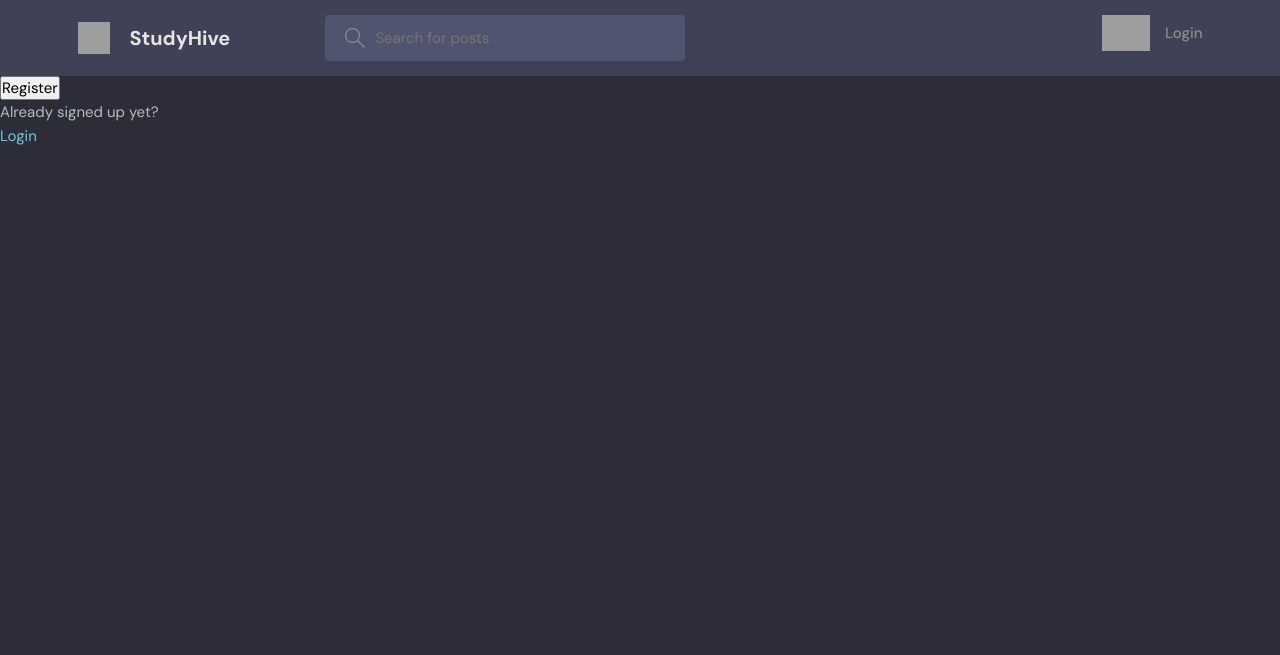
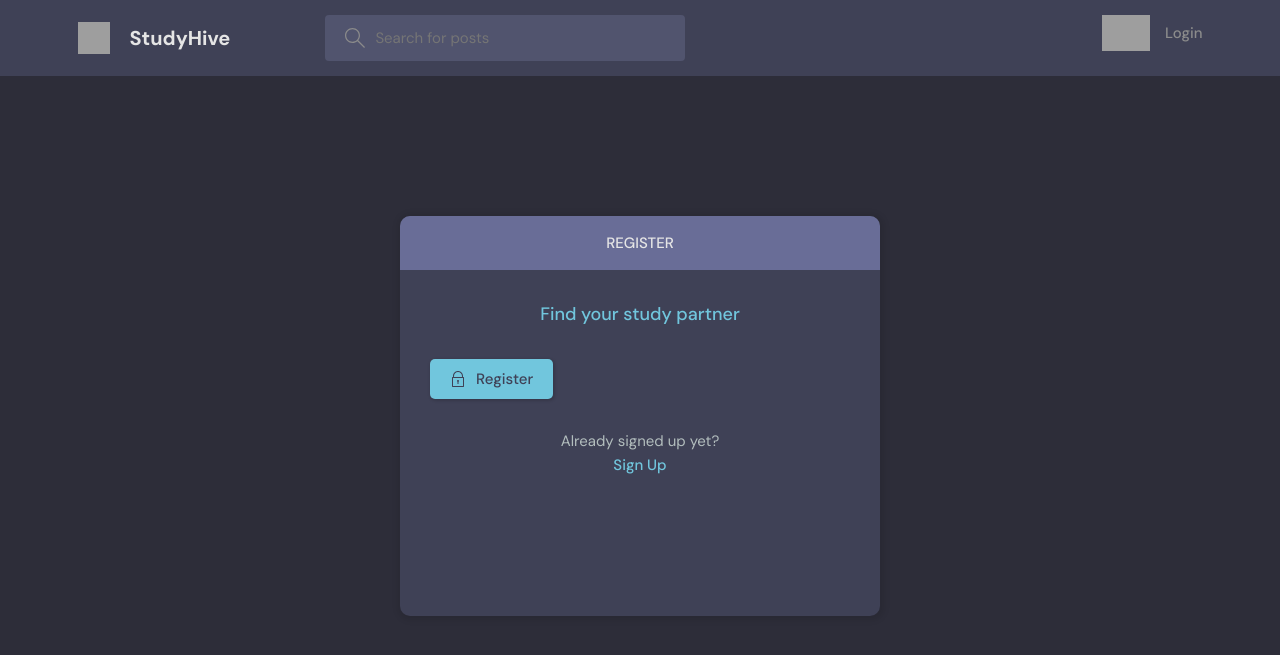
Before and after one commit to ygebre1/study-hive, a Django app: template base/templates/base/login_register.html in a window 1280 px wide. Shown: the top 655 px of the page. Run offline with Django 3.2, Linux system fonts and the light colour scheme; the template is opened without the code that fills it, so the values that code supplies are empty; grey boxes are pictures that could not be loaded.

Commit message:
Updated the signup/login page ui to the backend

```diff
--- a/base/templates/base/home.html
+++ b/base/templates/base/home.html
@@ -11,7 +11,7 @@
         <!-- Room List Start -->
         <div class="roomList">
           <div class="mobile-menu">
-            <form class="header__search">
+            <form action="{% url 'home' %}" method="get" class="header__search">
               <label>
                 <svg version="1.1" xmlns="http://www.w3.org/2000/svg" width="32" height="32" viewBox="0 0 32 32">
                   <title>search</title>
@@ -19,11 +19,11 @@
                     d="M32 30.586l-10.845-10.845c1.771-2.092 2.845-4.791 2.845-7.741 0-6.617-5.383-12-12-12s-12 5.383-12 12c0 6.617 5.383 12 12 12 2.949 0 5.649-1.074 7.741-2.845l10.845 10.845 1.414-1.414zM12 22c-5.514 0-10-4.486-10-10s4.486-10 10-10c5.514 0 10 4.486 10 10s-4.486 10-10 10z"
                   ></path>
                 </svg>
-                <input placeholder="Search for posts" />
+                <input name="q" placeholder="Search for posts" />
               </label>
             </form>
             <div class="mobile-menuItems">
-              <a class="btn btn--main btn--pill" href="#">Browse Topics</a>
+              <a class="btn btn--main btn--pill" href="{% url 'topics' %}">Browse Topics</a>
               <a class="btn btn--main btn--pill" href="#">Recent Activities</a>
             </div>
           </div>
--- a/base/templates/base/login_register.html
+++ b/base/templates/base/login_register.html
@@ -2,34 +2,110 @@
 
 {% block content %}
 
+    <main class="auth layout">
       {% if page == 'login' %}
-<div>
-    <form method="post" action="">
+      <div class="container">
+        <div class="layout__box">
+          <div class="layout__boxHeader">
+            <div class="layout__boxTitle">
+              <h3>Login</h3>
+            </div>
+          </div>
+          <div class="layout__body">
+            <h2 class="auth__tagline">Find your study partner</h2>
+
+            <form class="form" action="" method="post">
               {% csrf_token %}
+              <div class="form__group form__group">
+                <label for="room_name">Username</label>
+                <input id="username" name="username" type="text" placeholder="e.g. dennis_ivy" />
+              </div>
+              <div class="form__group">
+                <label for="password">Password</label>
+                <input
+                  id="password"
+                  name="password"
+                  type="password"
+                  placeholder="&bull;&bull;&bull;&bull;&bull;&bull;&bull;&bull;"
+                />
+              </div>
 
-        <label>Username:</label>
-        <input type="text" name="username" placeholder="Enter Username">
+              <button class="btn btn--main" type="submit">
+                <svg
+                  version="1.1"
+                  xmlns="http://www.w3.org/2000/svg"
+                  width="32"
+                  height="32"
+                  viewBox="0 0 32 32"
+                >
+                  <title>lock</title>
+                  <path
+                    d="M27 12h-1v-2c0-5.514-4.486-10-10-10s-10 4.486-10 10v2h-1c-0.553 0-1 0.447-1 1v18c0 0.553 0.447 1 1 1h22c0.553 0 1-0.447 1-1v-18c0-0.553-0.447-1-1-1zM8 10c0-4.411 3.589-8 8-8s8 3.589 8 8v2h-16v-2zM26 30h-20v-16h20v16z"
+                  ></path>
+                  <path
+                    d="M15 21.694v4.306h2v-4.306c0.587-0.348 1-0.961 1-1.694 0-1.105-0.895-2-2-2s-2 0.895-2 2c0 0.732 0.413 1.345 1 1.694z"
+                  ></path>
+                </svg>
 
-        <label>Password:</label>
-        <input type="password" name="password" placeholder="Enter Password">
-
-        <input type="submit" value="Login">
+                Login
+              </button>
             </form>
 
+            <div class="auth__action">
               <p>Haven't signed up yet?</p>
-    <a href="{% url 'register' %}">Sign up</a>
+              <a href="{% url 'register' %}" class="btn btn--link">Sign Up</a>
+            </div>
+          </div>
+        </div>
       </div>
       {% else %}
-<div>
-    <form method="post" action="">
+      <div class="container">
+        <div class="layout__box">
+          <div class="layout__boxHeader">
+            <div class="layout__boxTitle">
+              <h3>Register</h3>
+            </div>
+          </div>
+          <div class="layout__body">
+            <h2 class="auth__tagline">Find your study partner</h2>
+
+            <form class="form" action="" method="post">
               {% csrf_token %}
-        {{form.as_p}}
+              {% for field in form %}
+              <div class="form__group form__group">
+                <label for="room_name">{{field.label}}</label>
+                {{field}}
+              </div>
+              {% endfor %}
 
-        <input type="submit" value="Register">
+              <button class="btn btn--main" type="submit">
+                <svg
+                  version="1.1"
+                  xmlns="http://www.w3.org/2000/svg"
+                  width="32"
+                  height="32"
+                  viewBox="0 0 32 32"
+                >
+                  <title>lock</title>
+                  <path
+                    d="M27 12h-1v-2c0-5.514-4.486-10-10-10s-10 4.486-10 10v2h-1c-0.553 0-1 0.447-1 1v18c0 0.553 0.447 1 1 1h22c0.553 0 1-0.447 1-1v-18c0-0.553-0.447-1-1-1zM8 10c0-4.411 3.589-8 8-8s8 3.589 8 8v2h-16v-2zM26 30h-20v-16h20v16z"
+                  ></path>
+                  <path
+                    d="M15 21.694v4.306h2v-4.306c0.587-0.348 1-0.961 1-1.694 0-1.105-0.895-2-2-2s-2 0.895-2 2c0 0.732 0.413 1.345 1 1.694z"
+                  ></path>
+                </svg>
+
+                Register
+              </button>
             </form>
+
+            <div class="auth__action">
               <p>Already signed up yet?</p>
-    <a href="{% url 'login' %}">Login</a>
+              <a href="{% url 'login' %}" class="btn btn--link">Sign Up</a>
+            </div>
+          </div>
+        </div>
       </div>
       {% endif %}
-
-{% endblock content %}
+    </main>
+{% endblock content%}
--- a/base/templates/base/topics_component.html
+++ b/base/templates/base/topics_component.html
@@ -13,7 +13,7 @@
       {% endfor %}
 
     </ul>
-    <a class="btn btn--link" href="topics.html">
+    <a class="btn btn--link" href="{% url 'topics' %}">
       More
       <svg version="1.1" xmlns="http://www.w3.org/2000/svg" width="32" height="32" viewBox="0 0 32 32">
         <title>chevron-down</title>
--- a/base/urls.py
+++ b/base/urls.py
@@ -13,4 +13,5 @@ urlpatterns = [
     path('delete-room/<str:pk>', views.deleteRoom, name="delete-room"),
     path('delete-message/<str:pk>', views.deleteMessage, name="delete-message"),
     path('update-user/', views.updateUser, name="update-user"),
+    path('topics/', views.topicsPage, name="topics"),
 ]
--- a/base/views.py
+++ b/base/views.py
@@ -172,3 +172,7 @@ def updateUser(request):
             form.save()
             return redirect('user-profile', pk=user.id)
     return render(request, 'base/update-user.html', {'form': form})
+
+def topicsPage(request):
+    topics = Topic.objects.filter()
+    return render(request, 'base/topics.html', {'topics':topics})
```
Also changed, not shown: base/templates/base/login_register_old.html (added, +35 -0 lines), base/templates/base/topics.html (added, +50 -0 lines). Lines whose indentation alone changed are shown as unchanged.
